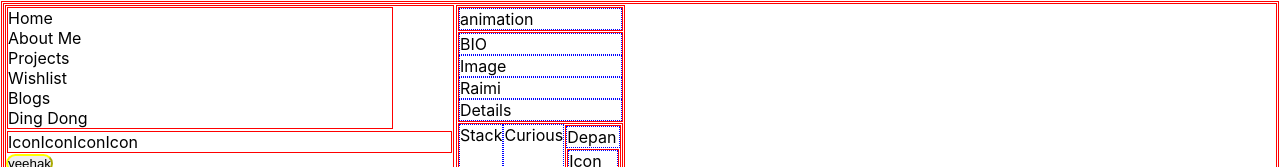
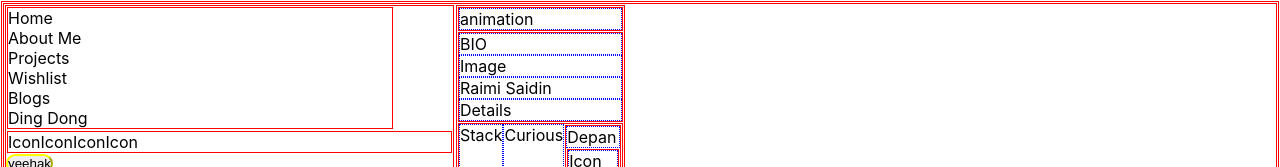
Before and after one commit to remy2495/portfolio, a Next.js app: page / in a window 1280 px wide. Shown: the top 167 px of the page. Built offline with nearby package versions, Linux system fonts and the light colour scheme.

Commit message:
Update biography.js

```diff
--- a/constant/biography.js
+++ b/constant/biography.js
@@ -1,3 +1,3 @@
 export const biography = {
-    name: "Raimi",
+    name: "Raimi Saidin",
 };
```
